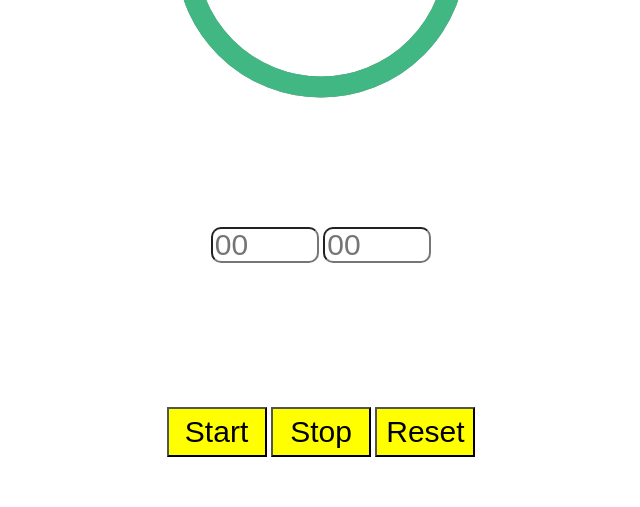
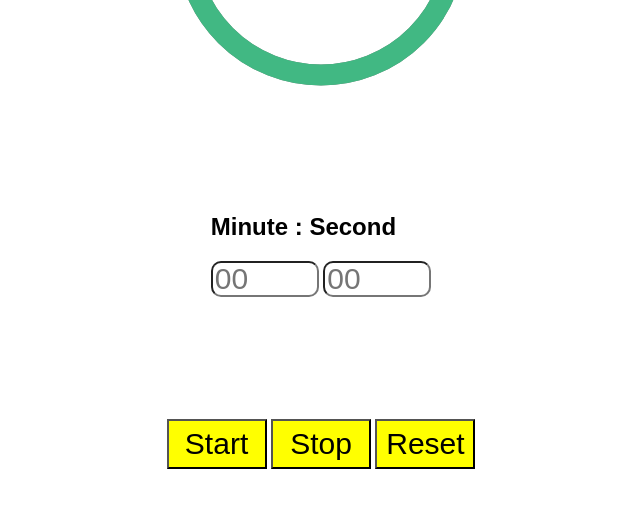
Before and after one commit to rajukumardas/CountdownTimer-1, a plain HTML site: page index.html in a window 1280 px wide. Shown: the part 269-776 px from the top of the page, without its empty margins (319-959 px from the left). Drawn offline with Linux system fonts and the light colour scheme.

Commit message:
First CountDown Timer 1

```diff
--- a/index.html
+++ b/index.html
@@ -13,6 +13,7 @@
 
     <div>
         <!--Input Fields-->
+        <h2>    Minute      : Second</h2>
         <input type="number" id="min" placeholder="00">
         <input type="number" id="sec" placeholder="00">
     </div>
```
